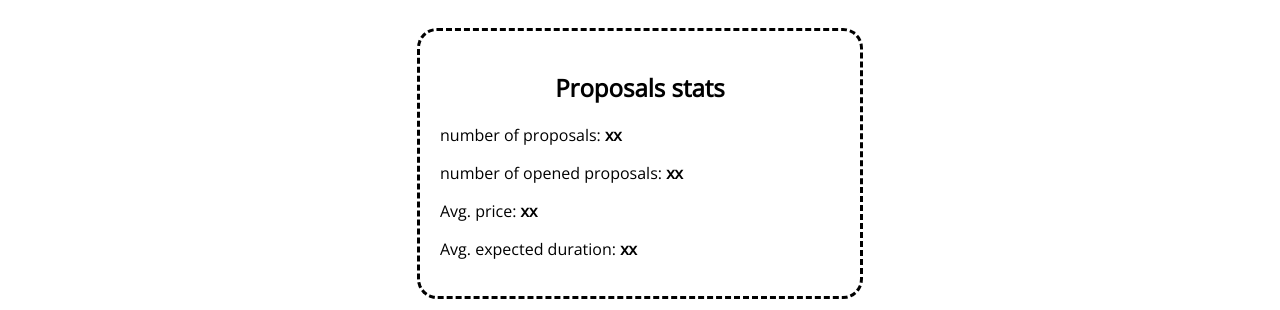
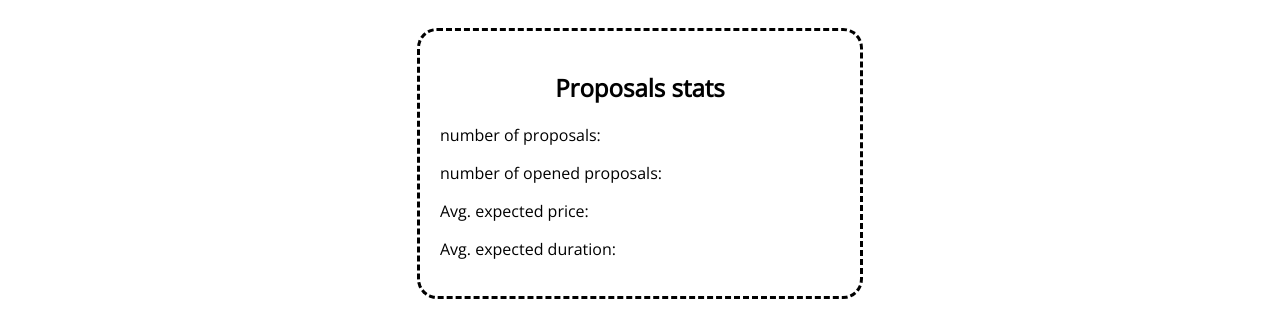
Before and after one commit to moezemara/freelance-dashboard, a React (Create React App) app: page /stats in a window 1280 px wide. Shown: the part 1052-1362 px from the top of the page. Built offline with nearby package versions, Linux system fonts and the light colour scheme; no server answers.

Commit message:
Update ProposalStats.js

```diff
--- a/src/stats/ProposalStats.js
+++ b/src/stats/ProposalStats.js
@@ -3,19 +3,19 @@ import axios from "../axios.js";
 
 const ProposalStats = (props) => {
 
-
+    var proposalsNum = props.proposalsNum
+    var OpenedProposalNum = props.OpenedProposalNum
+    var priceAvg = props.priceAvg
+    var durationAvg = props.durationAvg
 
 return(
-
-
 <div className="proposal-stats">
 
 <h2>Proposals stats</h2>
-
-    <p>number of proposals: <b>xx</b></p>
-    <p>number of opened proposals: <b>xx</b></p>
-    <p>Avg. price: <b>xx</b></p>
-    <p>Avg. expected duration: <b>xx</b></p>
+    <p>number of proposals: <b>{proposalsNum}</b></p>
+    <p>number of opened proposals: <b>{OpenedProposalNum}</b></p>
+    <p>Avg. expected price: <b>{priceAvg}</b></p>
+    <p>Avg. expected duration: <b>{durationAvg}</b></p>
 
 </div>
 
```
